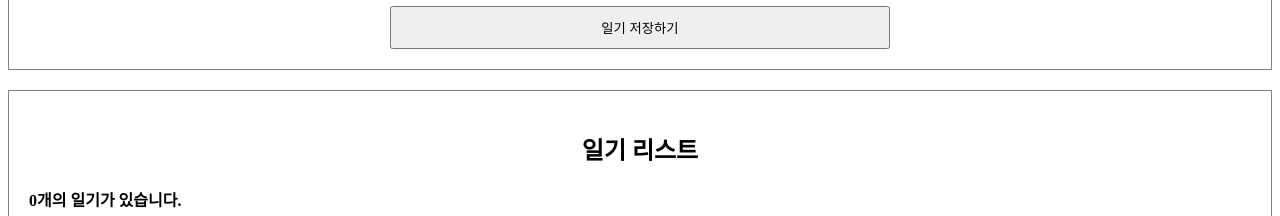
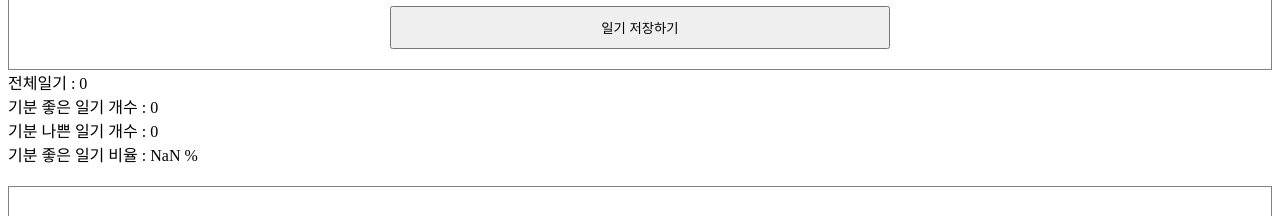
Before and after one commit to sgsg9447/FE_STUDY, a React (Create React App) app in the folder React/dailydiary/: page / in a window 1280 px wide. Shown: the part 412-628 px from the top of the page. Built offline with nearby package versions, Linux system fonts and the light colour scheme; no server answers.

Commit message:
useMemo 사용

```diff
--- a/React/dailydiary/src/App.js
+++ b/React/dailydiary/src/App.js
@@ -1,4 +1,4 @@
-import { useEffect, useRef, useState } from "react";
+import { useEffect, useMemo, useRef, useState } from "react";
 import "./App.css";
 import DiaryEditor from "./DiaryEditor";
 import DiaryList from "./DiaryList";
@@ -57,10 +57,27 @@
     );
   };
 
+  const getDiaryAnalysis = useMemo(() => {
+    console.log("일기 분석 시작");
+    const goodCount = data.filter((it) => it.emotion >= 3).length;
+    const badCount = data.length - goodCount;
+    const goodRatio = (goodCount / data.length) * 100;
+    return {
+      goodCount,
+      badCount,
+      goodRatio,
+    };
+  }, [data.length]); //[data.legnth]가 변화할때만 다시 계산!
+
+  const { goodCount, badCount, goodRatio } = getDiaryAnalysis; //값으로 활용해야함 getDiaryAnalysis는 useMemo()를 사용함으로써 함수로서의 기능 잃게 됨
   return (
     <div className="App">
       {/* <LifeCycle/> */}
       <DiaryEditor onCreate={onCreate} />
+      <div>전체일기 : {data.length}</div>
+      <div>기분 좋은 일기 개수 : {goodCount}</div>
+      <div>기분 나쁜 일기 개수 : {badCount}</div>
+      <div>기분 좋은 일기 비율 : {goodRatio} %</div>
       <DiaryList onEdit={onEdit} onRemove={onRemove} diaryList={data} />
     </div>
   );
```
